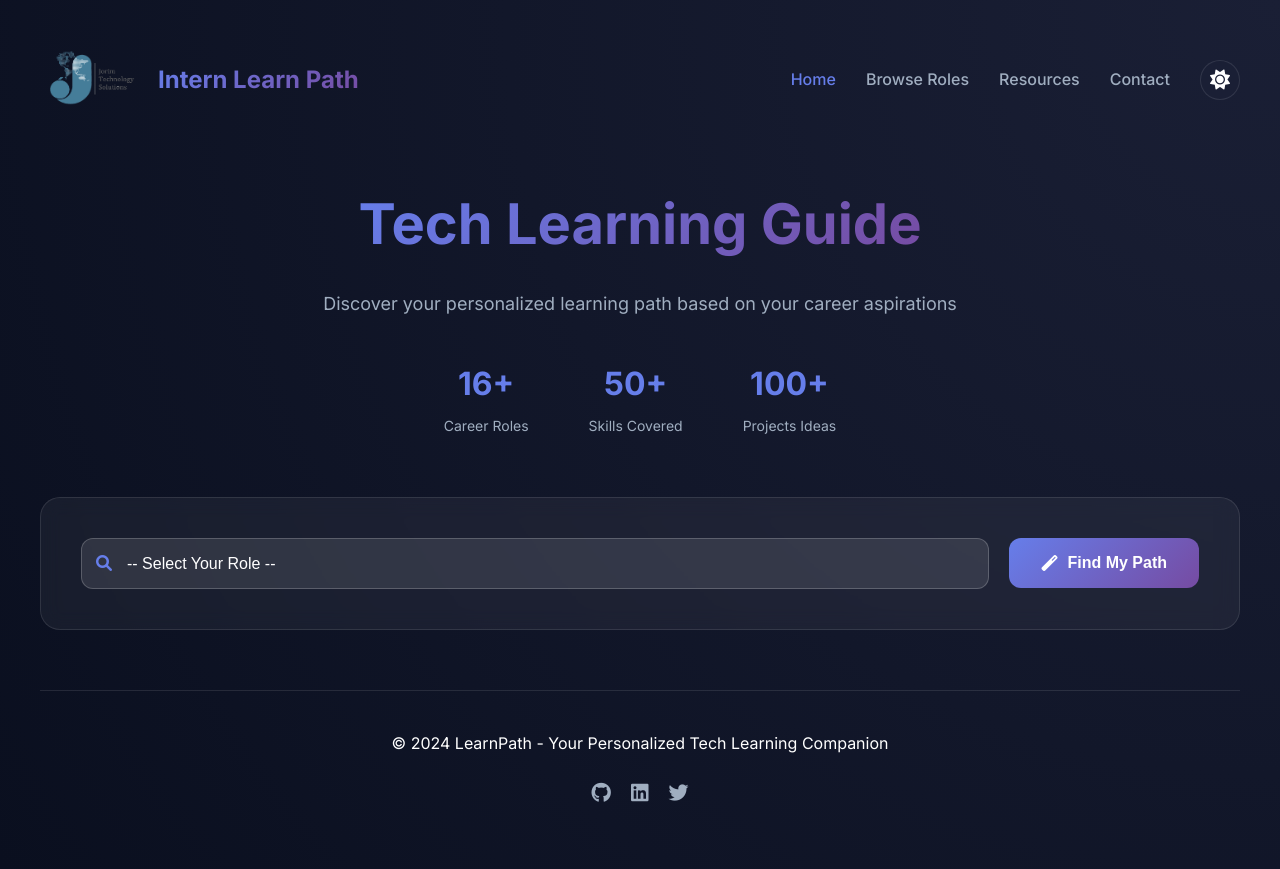
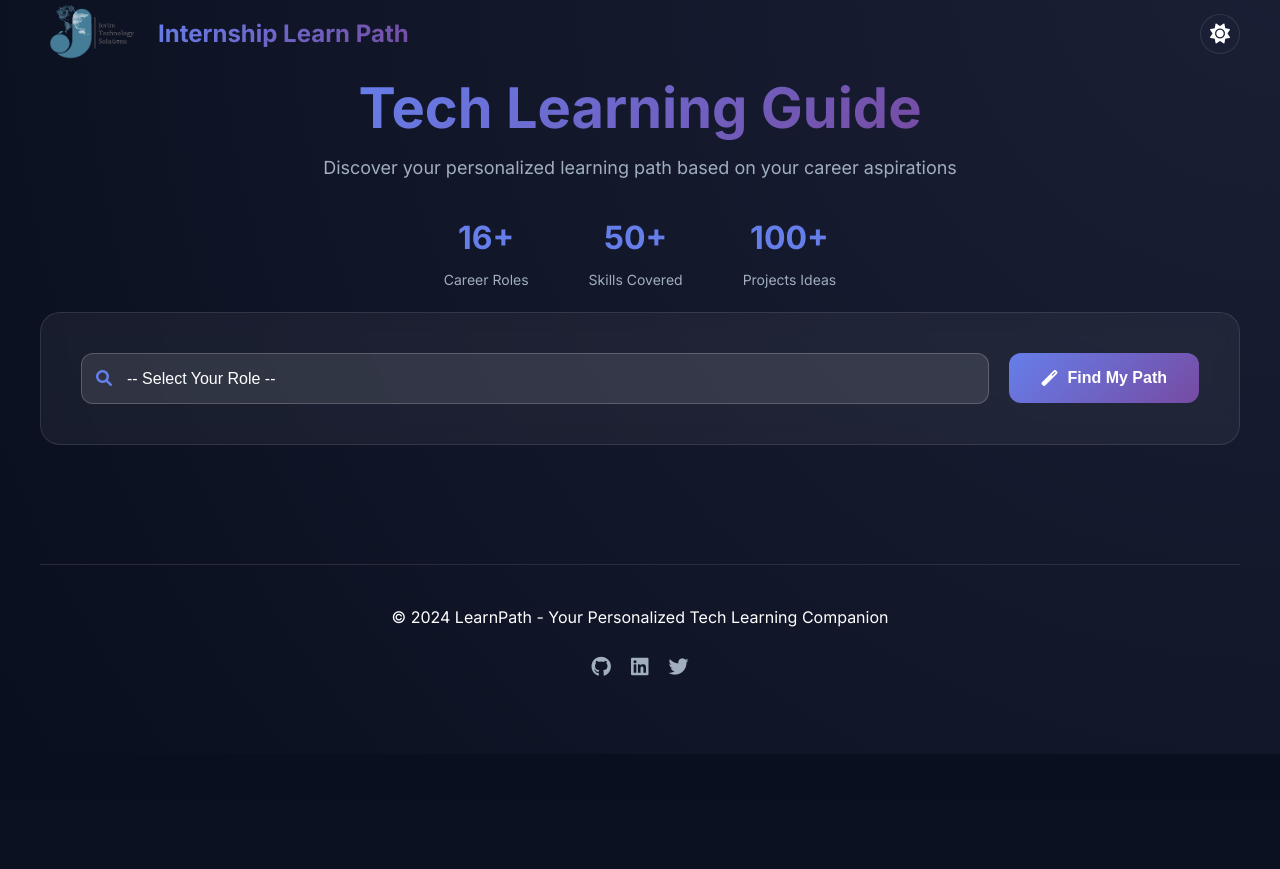
Before and after one commit to Sivakumarsk1/Tech_learning_Guide, a Flask app: page / in a window 1280 px wide. After the commit the page ends 676 px from the top, so only its background shows below. Run offline with Flask 3, Linux system fonts and the light colour scheme.

```diff
--- a/templates/index.html
+++ b/templates/index.html
@@ -20,15 +20,9 @@
         <header class="header">
           <div class="logo-wrapper">
             <img src="static/images/Jorim-Logo.png" class="logo-img" />
-            <span class="logo-text">Intern Learn Path</span>
+            <span class="logo-text">Internship Learn Path</span>
           </div>
           <div class="nav-container">
-            <nav class="nav-links">
-              <a href="#" class="nav-link active">Home</a>
-              <a href="#" class="nav-link">Browse Roles</a>
-              <a href="#" class="nav-link">Resources</a>
-              <a href="#" class="nav-link">Contact</a>
-            </nav>
             <!-- Theme Toggle Button -->
             <button
               class="theme-toggle"
@@ -112,10 +106,7 @@
         {% if data %}
         <div class="results-section">
           <div class="results-header">
-            <h2 class="results-title">
-              <i class="fas fa-compass"></i>
-              Your Learning Journey
-            </h2>
+
             <p class="results-count">
               {{ data|length }} path(s) found for your selection
             </p>
@@ -431,7 +422,7 @@
 
       .container {
         max-width: 1400px;
-        margin: 0 auto;
+        margin: -46px auto;
         padding: 20px 40px;
       }
 
@@ -504,25 +495,31 @@
       /* Hero Section */
       .hero-section {
         text-align: center;
-        margin-bottom: 60px;
+        margin-bottom: 0px;
       }
 
       .hero-title {
         font-size: 56px;
         font-weight: 800;
-        margin-bottom: 20px;
+        /* margin-bottom: 20px; */
         animation: fadeInUp 0.8s ease;
       }
-
       .gradient-text {
         background: linear-gradient(135deg, #667eea 0%, #764ba2 100%);
         -webkit-background-clip: text;
         -webkit-text-fill-color: transparent;
+        margin: 0;
+        padding: 0;
+        box-sizing: border-box;
+        position: relative;
+        top: -70px;
+        transform: translateY(-3px); /* adjust value */
       }
-
       .hero-subtitle {
         font-size: 18px;
         margin-bottom: 40px;
+        position: relative;
+        top: -70px;
       }
 
       /* Stats Section */
@@ -532,6 +529,8 @@
         gap: 60px;
         margin-top: 40px;
         flex-wrap: wrap;
+        position: relative;
+        top: -80px;
       }
 
       .stat-item {
@@ -555,6 +554,8 @@
         backdrop-filter: blur(10px);
         border-radius: 20px;
         padding: 40px;
+        position: relative;
+        top: -59px;
         margin-bottom: 60px;
       }
 
@@ -615,6 +616,8 @@
       /* Results Section */
       .results-section {
         margin-top: 40px;
+        position: relative;
+        top: -147px;
       }
 
       .results-header {
@@ -628,6 +631,8 @@
         display: flex;
         align-items: center;
         justify-content: center;
+        position: relative;
+        top: -120px;
         gap: 10px;
       }
 
```
